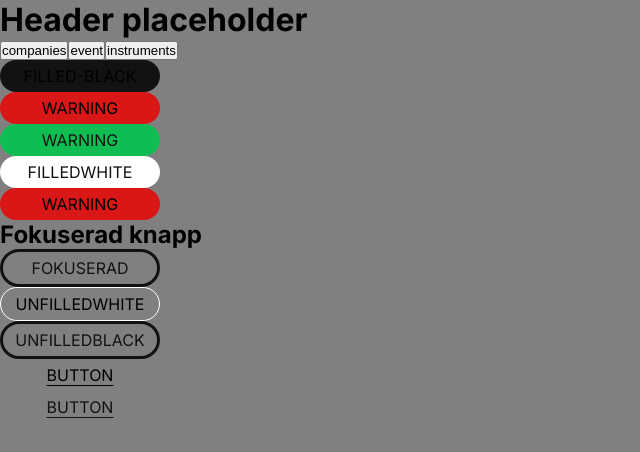
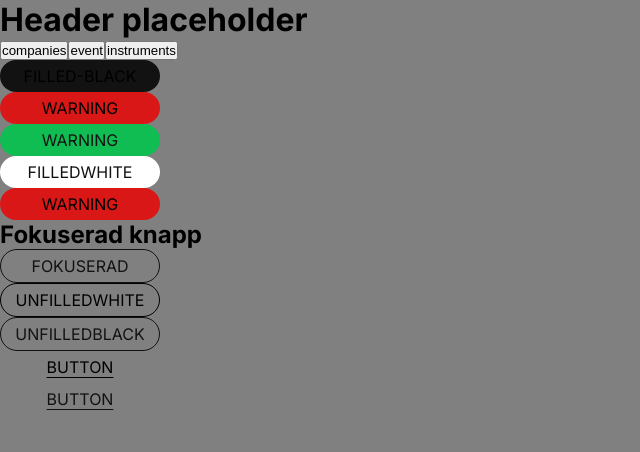
Before and after one commit to Skjesper/LIA-Portal, a Next.js app: page / in a window 1280 px wide. Shown: the top 452 px of the page, without its empty margins (0-640 px from the left). Built offline with nearby package versions, Linux system fonts and the light colour scheme.

Commit message:
Update Button.module.css

```diff
--- a/src/components/ui/Button/Button.module.css
+++ b/src/components/ui/Button/Button.module.css
@@ -79,20 +79,20 @@
 }
 
 .unfilledBlack {
-    border: solid var(--Button-Primary);
+    border: var(--Button-border-size) solid var(--Button-Primary);
     color: var(--Button-Primary);
-
 }
 
 .unfilledBlack:active {
-    border: var(--Greyscale-70);
+    border: var(--Button-border-size) solid var(--Greyscale-70);
+    color: var(--Greyscale-70);
 }
 .unfilledWhite {
-    border: var(--Button-border-size) solid var(--Button-Secondary);
+    border: var(--Button-border-size) solid;
 }
 
 .unfilledWhite:active {
-    border: solid var(--Greyscale-10);
+    border: var(--Button-border-size) solid var(--Greyscale-10);
     color: var(--Greyscale-10);
 }
 
```
